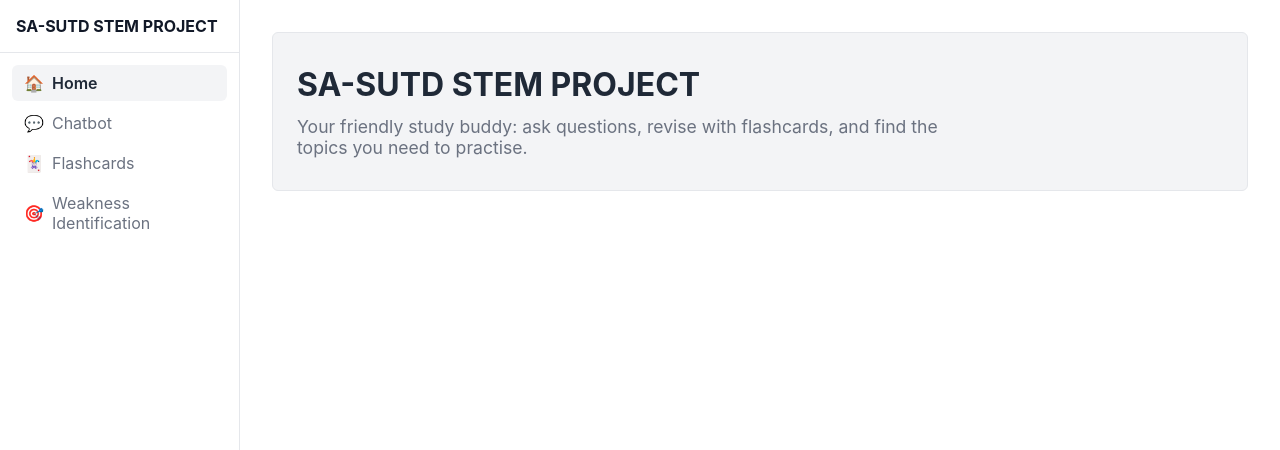
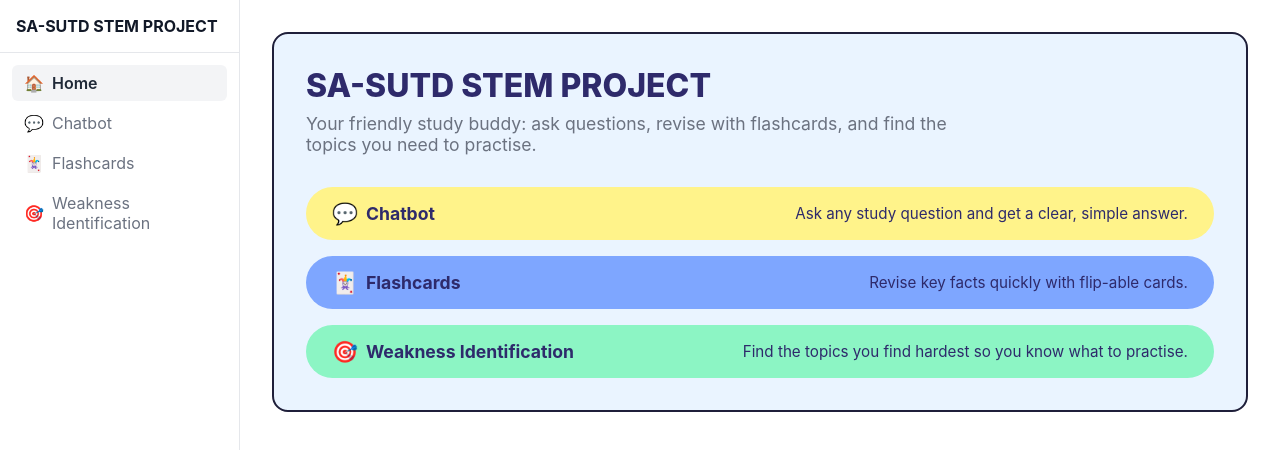
Before and after one commit to aether-raid/Deep-Tutor, a Vue app in the folder frontend/: page / in a window 1280 px wide. Shown: the top 450 px of the page. Built offline with nearby package versions, Linux system fonts and the light colour scheme.

Commit message:
Another homepage improvement

```diff
--- a/frontend/src/pages/HomePage.vue
+++ b/frontend/src/pages/HomePage.vue
@@ -4,6 +4,31 @@ import { PROJECT_NAME } from '../config.js';
 
 // One-line description of what the project does.
 const PURPOSE = 'Your friendly study buddy: ask questions, revise with flashcards, and find the topics you need to practise.';
+
+// The 3 feature cards. Each "path" must match a route in router/index.js.
+const FEATURES = [
+  {
+    title: 'Chatbot',
+    icon: '💬',
+    description: 'Ask any study question and get a clear, simple answer.',
+    path: '/chatbot',
+    color: 'yellow', // which pastel pill colour to use
+  },
+  {
+    title: 'Flashcards',
+    icon: '🃏',
+    description: 'Revise key facts quickly with flip-able cards.',
+    path: '/flashcards',
+    color: 'blue',
+  },
+  {
+    title: 'Weakness Identification',
+    icon: '🎯',
+    description: 'Find the topics you find hardest so you know what to practise.',
+    path: '/weakness',
+    color: 'green',
+  },
+];
 </script>
 
 <template>
@@ -14,29 +39,62 @@ const PURPOSE = 'Your friendly study buddy: ask questions, revise with flashcard
       <p class="purpose">{{ PURPOSE }}</p>
     </header>
 
-    <!-- Step 2 will add the 3 feature cards here -->
+    <!-- Feature cards: v-for makes one card per item in FEATURES.
+         router-link changes page without reloading the whole app. -->
+    <div class="cards">
+      <router-link
+        v-for="feature in FEATURES"
+        :key="feature.path"
+        :to="feature.path"
+        :class="['card', 'pill-' + feature.color]"
+      >
+        <!-- Left side: icon + bold title -->
+        <span class="card-left">
+          <span class="card-icon">{{ feature.icon }}</span>
+          <h2 class="card-title">{{ feature.title }}</h2>
+        </span>
+        <!-- Right side: short description -->
+        <p class="card-text">{{ feature.description }}</p>
+      </router-link>
+    </div>
   </section>
 </template>
 
 <style scoped>
+/*
+  Page-only colours, taken from the design picture.
+  theme.css only has greys and we may not edit it, so these pastel colours
+  are defined ONCE here and used everywhere below by name.
+*/
 .page {
+  --home-panel: #eaf4ff;       /* light blue page panel */
+  --home-ink: #2e2a6b;         /* dark indigo for headings */
+  --home-outline: #1f1f3a;     /* dark outline, like the picture */
+  --pill-yellow: #fff38a;      /* Chatbot */
+  --pill-blue: #7ea6ff;        /* Flashcards */
+  --pill-green: #8cf5c4;       /* Weakness Identification */
+
   font-family: var(--font-body);
   color: var(--color-text);
+
+  /* The light blue rounded panel that holds the whole page */
+  padding: var(--space-6);
+  background: var(--home-panel);
+  border: 2px solid var(--home-outline);
+  border-radius: 16px;
 }
 
-/* Soft coloured box at the top of the page */
+/* Hero: no box of its own any more, it sits directly on the panel */
 .hero {
-  padding: var(--space-6) var(--space-5);
-  background: var(--color-primary-soft);
-  border: 1px solid var(--color-border);
-  border-radius: var(--radius);
+  padding-bottom: var(--space-4);
 }
 
 .title {
   font-family: var(--font-heading);
   font-size: 2rem;
-  color: var(--color-primary);
-  margin-bottom: var(--space-3);
+  font-weight: 800;
+  color: var(--home-ink);
+  margin-bottom: var(--space-2);
 }
 
 .purpose {
@@ -44,4 +102,108 @@ const PURPOSE = 'Your friendly study buddy: ask questions, revise with flashcard
   color: var(--color-muted);
   max-width: 60ch; /* keeps the line from getting too long to read */
 }
+
+/* The list of pill-shaped rows, stacked with space between them */
+.cards {
+  display: flex;
+  flex-direction: column;
+  gap: var(--space-4);
+  margin-top: var(--space-4);
+}
+
+/* One pill row: icon + title on the left, description on the right */
+.card {
+  display: flex;
+  align-items: center;
+  justify-content: space-between; /* pushes the description to the right */
+  gap: var(--space-4);
+  padding: var(--space-3) var(--space-5);
+  border-radius: 999px; /* very large radius = fully rounded pill ends */
+  color: var(--home-ink);
+  text-decoration: none; /* remove the default link underline */
+  border: 2px solid transparent; /* invisible now, shown on hover */
+  transition: transform 0.15s ease, border-color 0.15s ease, box-shadow 0.15s ease;
+}
+
+/* Mouse hover: lift the pill a little and show a dark outline */
+.card:hover {
+  transform: translateY(-2px);
+  border-color: var(--home-outline);
+  box-shadow: 0 4px 0 var(--home-outline);
+}
+
+/* Keyboard users (Tab key): show a clear ring around the focused pill */
+.card:focus-visible {
+  outline: 3px solid var(--home-ink);
+  outline-offset: 3px;
+}
+
+/* Turn off the movement for people who ask their device for less motion */
+@media (prefers-reduced-motion: reduce) {
+  .card {
+    transition: none;
+  }
+
+  .card:hover {
+    transform: none;
+  }
+}
+
+/* One background colour per card (set by "color" in FEATURES) */
+.pill-yellow {
+  background: var(--pill-yellow);
+}
+
+.pill-blue {
+  background: var(--pill-blue);
+}
+
+.pill-green {
+  background: var(--pill-green);
+}
+
+.card-left {
+  display: flex;
+  align-items: center;
+  gap: var(--space-2);
+}
+
+.card-icon {
+  font-size: 1.3rem;
+}
+
+.card-title {
+  font-family: var(--font-heading);
+  font-size: 1.1rem;
+  font-weight: 700;
+}
+
+.card-text {
+  font-size: 0.95rem;
+  text-align: right;
+}
+
+/* Phone / small screens (same breakpoint as the app layout) */
+@media (max-width: 768px) {
+  .page {
+    padding: var(--space-4);
+  }
+
+  .title {
+    font-size: 1.5rem;
+  }
+
+  /* Stack the description under the title instead of beside it */
+  .card {
+    flex-direction: column;
+    align-items: flex-start;
+    gap: var(--space-1);
+    padding: var(--space-3) var(--space-4);
+    border-radius: 20px; /* softer corners look better on taller cards */
+  }
+
+  .card-text {
+    text-align: left;
+  }
+}
 </style>
```
